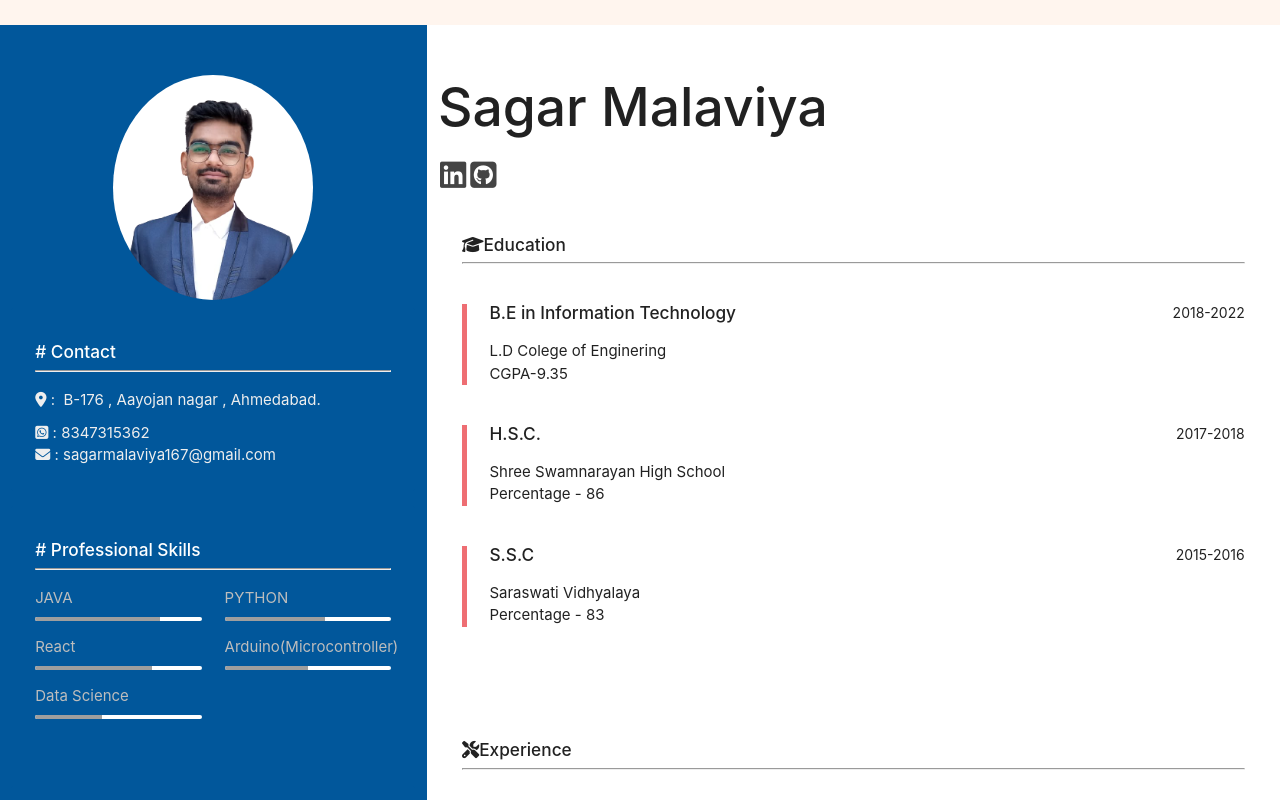
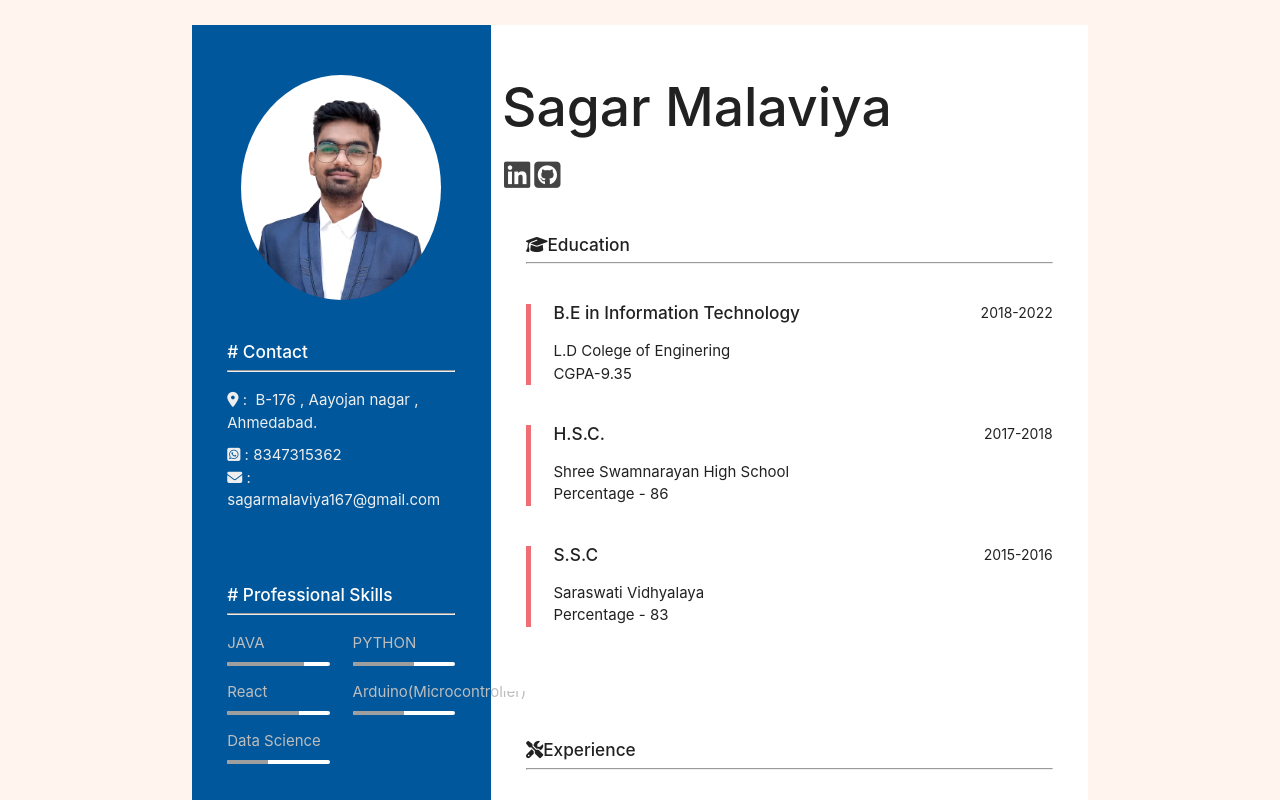
Before and after one commit to Sagar-1804/resume, a React (Create React App) app: page / in a window 1280 px wide. Shown: the top 800 px of the page. Built offline with nearby package versions, Linux system fonts and the light colour scheme.

Commit message:
commit it now

```diff
--- a/src/App.js
+++ b/src/App.js
@@ -11,7 +11,11 @@ const App = () => {
 
    return(
        <>
-       <Home />
+       <div className="wrap-content">
+           <div className="container">
+               <Home />
+           </div>
+       </div>
 
        </>
    )
```
